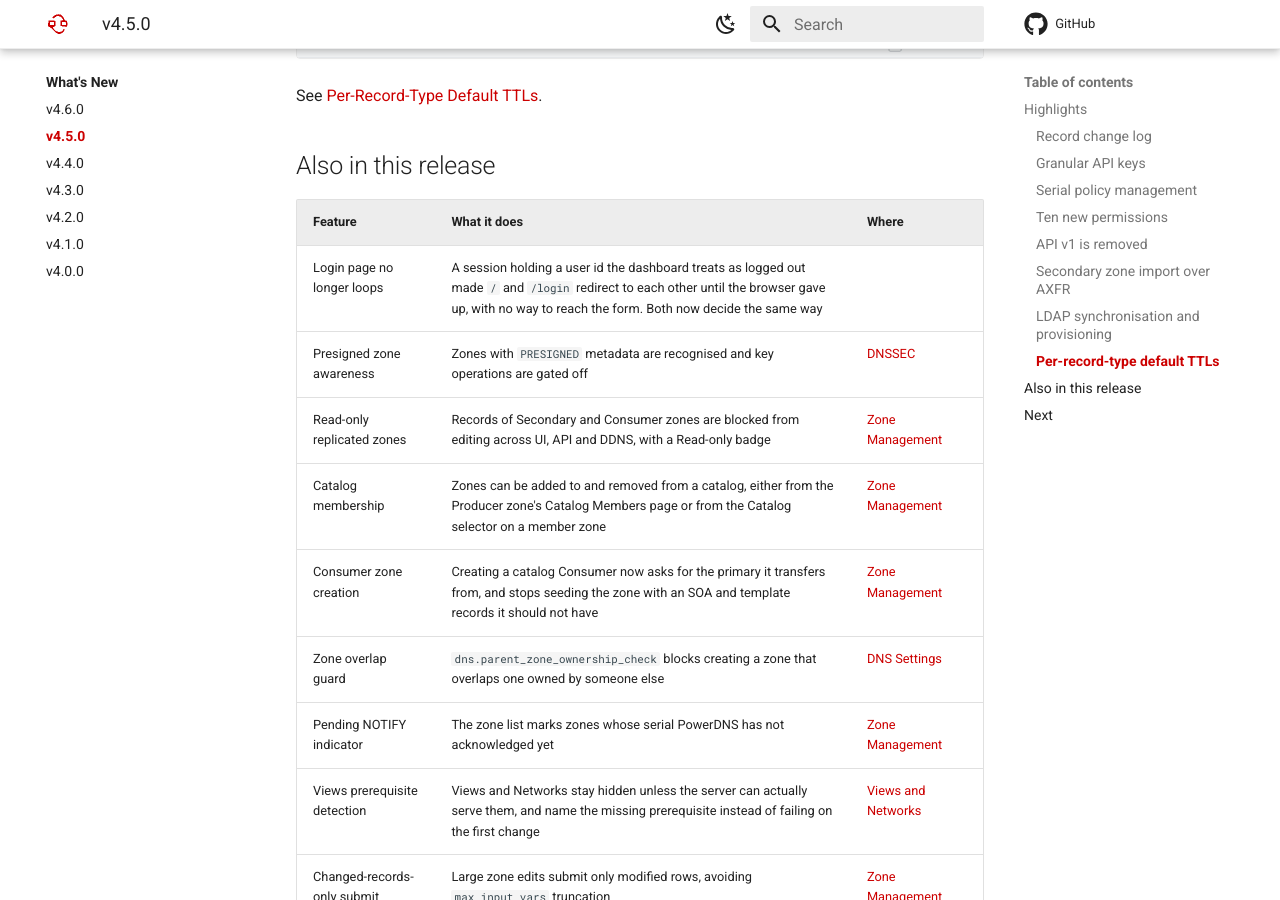
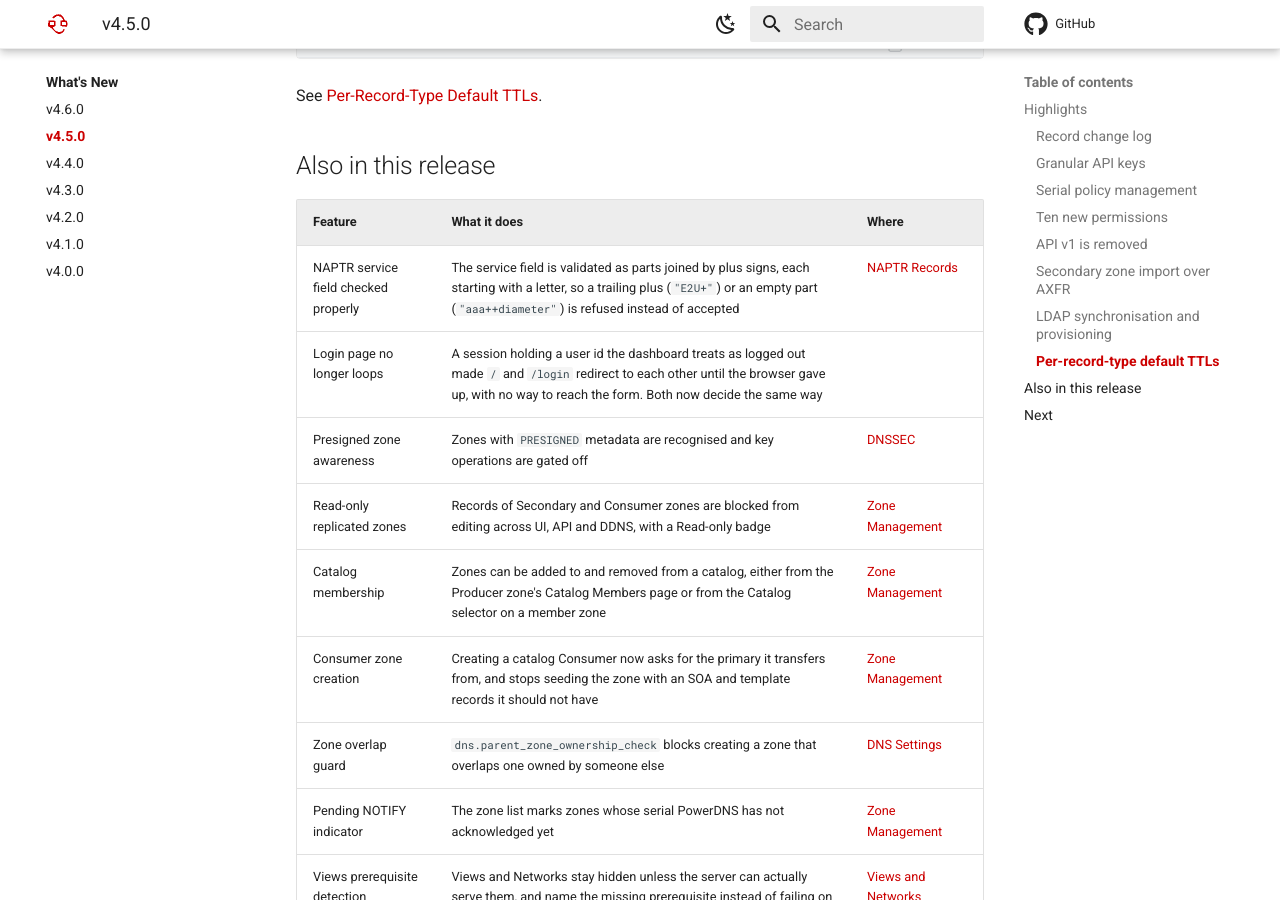
Before and after one commit to poweradmin/poweradmin-docs, an MkDocs documentation site: the page built from docs/whats-new/v4.5.0.md, in a window 1280 px wide and 900 px high, scrolled down 5351 px. Built offline with MkDocs 1.6.1 and Material for MkDocs 9.7.7, drawn with Linux system fonts in a browser that asks for light colours; comment, search, counter and statistics services are not loaded.

Commit message:
docs(whats-new): note the NAPTR service check in 4.5.0 as well

```diff
--- a/docs/whats-new/v4.5.0.md
+++ b/docs/whats-new/v4.5.0.md
@@ -116,6 +116,7 @@ See [Per-Record-Type Default TTLs](../user-guide/reverse-dns.md#per-record-type-
 
 | Feature | What it does | Where |
 |---|---|---|
+| NAPTR service field checked properly | The service field is validated as parts joined by plus signs, each starting with a letter, so a trailing plus (`"E2U+"`) or an empty part (`"aaa++diameter"`) is refused instead of accepted | [NAPTR Records](../user-guide/naptr-records.md) |
 | Login page no longer loops | A session holding a user id the dashboard treats as logged out made `/` and `/login` redirect to each other until the browser gave up, with no way to reach the form. Both now decide the same way | |
 | Presigned zone awareness | Zones with `PRESIGNED` metadata are recognised and key operations are gated off | [DNSSEC](../configuration/dnssec.md) |
 | Read-only replicated zones | Records of Secondary and Consumer zones are blocked from editing across UI, API and DDNS, with a Read-only badge | [Zone Management](../user-guide/zones.md) |
```
